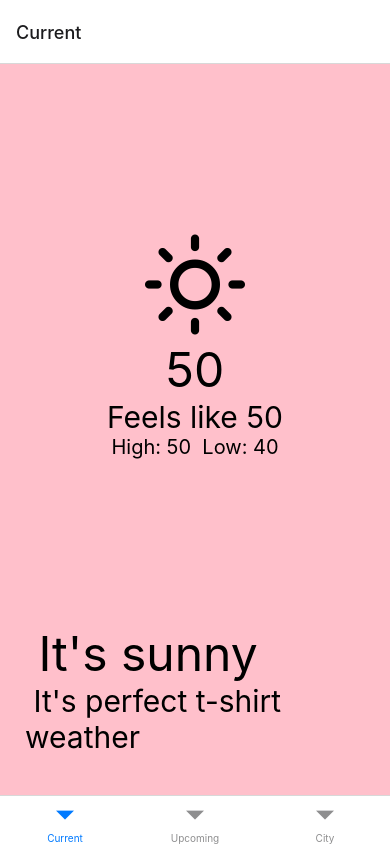
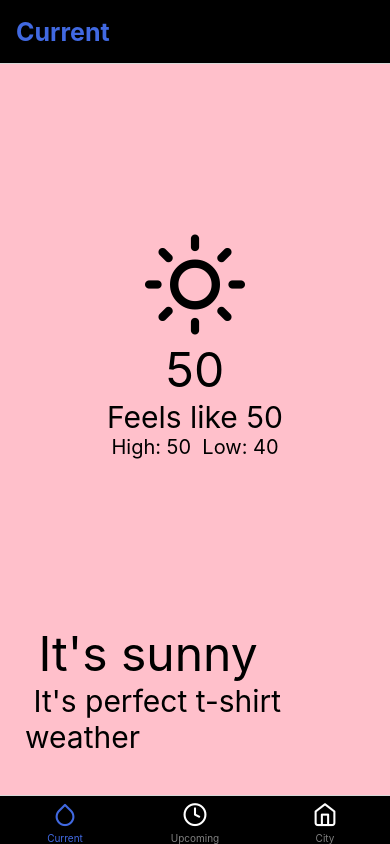
Before and after one commit to QuinntonCarter/nativeWeather, a React Native app: screen / in a window 390 px wide. Built offline with nearby package versions, Linux system fonts and the light colour scheme.

Commit message:
Added tabs and navigation, added loadingIndicator component, save for cli upgrade

```diff
--- a/App.js
+++ b/App.js
@@ -1,19 +1,13 @@
-import CurrentWeather from './src/screens/CurrentWeather'
-import UpcomingWeather from './src/screens/UpcomingWeather'
-import City from './src/screens/City'
+import { useEffect } from 'react'
 import { NavigationContainer } from '@react-navigation/native'
-import { createBottomTabNavigator } from '@react-navigation/bottom-tabs'
-
-const { Navigator, Screen } = createBottomTabNavigator()
+import Tabs from './src/components/Tabs'
+import LoadingIndicator from './src/components/LoadingIndicator'
 
 export default function App() {
   return (
     <NavigationContainer>
-      <Navigator>
-        <Screen name={'Current'} component={CurrentWeather} />
-        <Screen name={'Upcoming'} component={UpcomingWeather} />
-        <Screen name={'City'} component={City} />
-      </Navigator>
+      <Tabs />
+      {/* <LoadingIndicator /> */}
     </NavigationContainer>
   )
 }
--- a/package.json
+++ b/package.json
@@ -17,7 +17,8 @@
     "react": "18.2.0",
     "react-native": "0.71.8",
     "react-native-safe-area-context": "4.5.0",
-    "react-native-screens": "~3.20.0"
+    "react-native-screens": "~3.20.0",
+    "expo-location": "~15.1.1"
   },
   "devDependencies": {
     "@babel/core": "^7.20.0",
--- /dev/null
+++ b/src/components/LoadingIndicator.js
@@ -0,0 +1,35 @@
+import { useState, useEffect } from 'react'
+import { ActivityIndicator, StyleSheet, View } from 'react-native'
+import * as Location from 'expo-location'
+
+const styles = StyleSheet.create({
+  container: {
+    justfiyContent: 'center',
+    flex: 1
+  }
+})
+
+export default function LoadingIndicator() {
+  const [location, setLocation] = useState(null)
+  const [errorMsg, setErrorMsg] = useState(null)
+
+  useEffect(() => {
+    ;(async () => {
+      let { status } = await Location.requestForegroundPermissionsAsync()
+      if (status !== 'granted') {
+        setErrorMsg('Location permissions denied')
+        return
+      }
+      let location = await Location.getCurrentPositionAsync({})
+      setLocation(location)
+      return console.log(location)
+    })()
+  }, [])
+  if (loading) {
+    return (
+      <View style={styles.container}>
+        <ActivityIndicator size={'large'} color={'darkblue'} />
+      </View>
+    )
+  }
+}
--- /dev/null
+++ b/src/components/Tabs.js
@@ -0,0 +1,71 @@
+import CurrentWeather from '../screens/CurrentWeather'
+import UpcomingWeather from '../screens/UpcomingWeather'
+import City from '../screens/City'
+import { createBottomTabNavigator } from '@react-navigation/bottom-tabs'
+import { Feather } from '@expo/vector-icons'
+
+const { Navigator, Screen } = createBottomTabNavigator()
+
+export default function Tabs() {
+  return (
+    <Navigator
+      screenOptions={{
+        tabBarActiveTintColor: 'royalblue',
+        tabBarInactiveTintColor: 'gray',
+        // bottom nav bar
+        tabBarStyle: {
+          backgroundColor: 'black'
+        },
+        // top nav header/title (maybe could edit color based on device time/day or night mode)
+        headerStyle: {
+          backgroundColor: 'black'
+        },
+        headerTitleStyle: {
+          fontWeight: 'bold',
+          fontSize: 25,
+          color: 'royalblue'
+        }
+      }}
+    >
+      <Screen
+        name={'Current'}
+        component={CurrentWeather}
+        options={{
+          tabBarIcon: ({ focused }) => (
+            <Feather
+              name={'droplet'}
+              size={25}
+              color={focused ? 'royalblue' : 'white'}
+            />
+          )
+        }}
+      />
+      <Screen
+        name={'Upcoming'}
+        component={UpcomingWeather}
+        options={{
+          tabBarIcon: ({ focused }) => (
+            <Feather
+              name={'clock'}
+              size={25}
+              color={focused ? 'royalblue' : 'white'}
+            />
+          )
+        }}
+      />
+      <Screen
+        name={'City'}
+        component={City}
+        options={{
+          tabBarIcon: ({ focused }) => (
+            <Feather
+              name={'home'}
+              size={25}
+              color={focused ? 'royalblue' : 'white'}
+            />
+          )
+        }}
+      />
+    </Navigator>
+  )
+}
--- a/src/screens/CurrentWeather.js
+++ b/src/screens/CurrentWeather.js
@@ -1,6 +1,7 @@
 import { View, Text, SafeAreaView, StyleSheet } from 'react-native'
 import { Feather } from '@expo/vector-icons'
 import RowText from '../components/RowText'
+import { weatherType } from '../utils/weatherType'
 
 const styles = StyleSheet.create({
   wrapper: {
--- /dev/null
+++ b/src/utils/weatherType.js
@@ -0,0 +1,42 @@
+export const weatherType = {
+  thunderStorm: {
+    icon: 'zap',
+    message: 'Thunderstorm possible',
+    backgroundColor: '#000000'
+  },
+  drizzle: {
+    icon: 'cloud-rain',
+    message: 'Light rain',
+    backgroundColor: '#36454f'
+  },
+  rain: {
+    icon: 'umbrella',
+    message: 'Rain likely',
+    backgroundColor: '#0000ff'
+  },
+  snow: {
+    icon: 'cloud-snow',
+    message: 'Snow likely',
+    backgroundColor: '#7f6065'
+  },
+  clear: {
+    icon: 'sun',
+    message: 'Clear skies',
+    backgroundColor: '#e47200'
+  },
+  clouds: {
+    icon: 'cloud',
+    message: 'Overcast',
+    backgroundColor: '#363636'
+  },
+  haze: {
+    icon: 'wind',
+    message: 'Poor air quality',
+    backgroundColor: '#58586e'
+  },
+  mist: {
+    icon: 'align-justify',
+    message: 'Foggy',
+    backgroundColor: '#3e3e37'
+  }
+}
```
Also changed, not shown: 1 other file (tests, documents, lock files or other folders).
